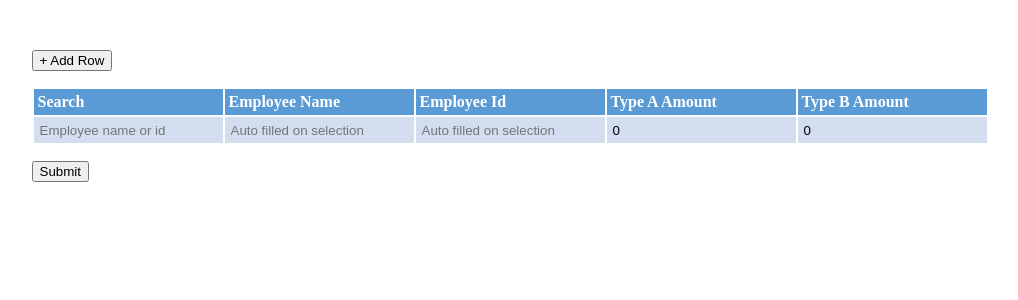
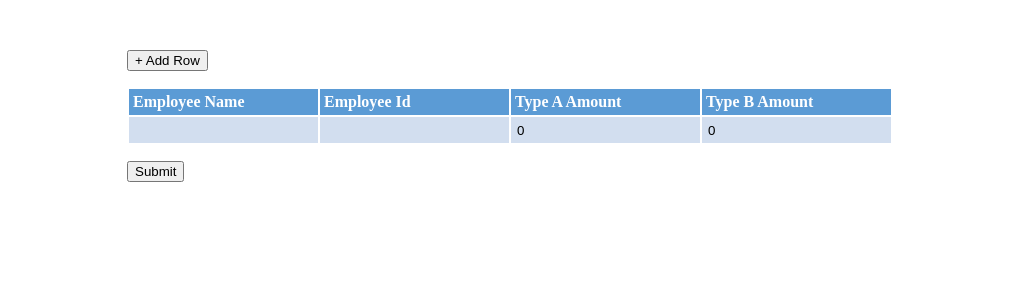
Before and after one commit to bsarnii/employee-management, an Angular app: page / in a window 1280 px wide. Both pictures are taken after a click on the button "+ Add Row". Shown: the top 300 px of the page, without its empty margins (130-1148 px from the left). Built offline with nearby package versions, Linux system fonts and the light colour scheme.

Commit message:
chg: removed search input field

```diff
--- a/src/app/employee/feature-edit-amount/feature-edit-amount.component.html
+++ b/src/app/employee/feature-edit-amount/feature-edit-amount.component.html
@@ -4,7 +4,6 @@
         <form [formGroup]="form">
             <table>
                 <thead>
-                    <th>Search</th>
                     <th>Employee Name</th>
                     <th>Employee Id</th>
                     <th>Type A Amount</th>
@@ -15,26 +14,32 @@
                         <tr class="row" [class.odd]="$odd" [formGroup]="row">
                             <td class="input-overlay-wrapper">
                                 <input
-                                    formControlName="search"
+                                    type="text"
+                                    formControlName="employee_name"
                                     autocomplete="off"
-                                    [value]="row.controls['search'].value"
-                                    (click)="overlay.results = filterResults($event)"
-                                    (keyup)="overlay.results = filterResults($event)"
-                                    class="search-input"
-                                    [id]="'employee_search'+i"
-                                    type="text"
-                                    placeholder="Employee name or id">
+                                    (click)="nameOverlay.results = filterResults($event)"
+                                    (keyup)="nameOverlay.results = filterResults($event)"
+                                    [id]="'employee_name'+i"
+                                >
                                 <app-search-results-overlay
-                                    #overlay
+                                    #nameOverlay
                                     (employeeSelected)="onEmployeeSelect($event, i)"
                                     class="overlay"
                                 />
                             </td>
-                            <td>
-                                <input readonly [value]="row.controls['employee_name'].value" type="text"placeholder="Auto filled on selection">
-                            </td>
-                            <td>
-                                <input readonly [value]="row.controls['employee_id'].value" type="text"placeholder="Auto filled on selection">
+                            <td class="input-overlay-wrapper">
+                                <input
+                                    type="text"
+                                    formControlName="employee_id"
+                                    (click)="idOverlay.results = filterResults($event)"
+                                    (keyup)="idOverlay.results = filterResults($event)"
+                                    [id]="'employee_id'+i"
+                                >
+                                <app-search-results-overlay
+                                    #idOverlay
+                                    (employeeSelected)="onEmployeeSelect($event, i)"
+                                    class="overlay"
+                                />
                             </td>
                             <td>
                                 <input formControlName="TypeA_Amount" min="0" type="number" [id]="'type_a_amount'+i">
--- a/src/app/employee/feature-edit-amount/feature-edit-amount.component.scss
+++ b/src/app/employee/feature-edit-amount/feature-edit-amount.component.scss
@@ -34,6 +34,10 @@ table{
         td{
             padding: 4px;
         }
+        &.ng-touched.ng-invalid{
+            background: #efd2d2;
+            transition: background .5s;
+        }
     }
 }
 
--- a/src/app/employee/feature-edit-amount/feature-edit-amount.component.ts
+++ b/src/app/employee/feature-edit-amount/feature-edit-amount.component.ts
@@ -1,9 +1,10 @@
 import { Component, inject } from '@angular/core';
 import { EditAmountFacade } from '../data-access/edit-amount.facade';
-import { FormArray, FormControl, FormGroup, NonNullableFormBuilder, ReactiveFormsModule, Validators, ValueChangeEvent } from '@angular/forms';
+import { FormArray, FormControl, FormGroup, NonNullableFormBuilder, ReactiveFormsModule, Validators } from '@angular/forms';
 import { CommonModule } from '@angular/common';
 import { SearchResultsOverlayComponent } from "../ui/search-results-overlay/search-results-overlay.component";
 import { Employee } from '../models/employee.model';
+import { employeePairValidator } from '../util/validators/employeePairValidator.util';
 
 @Component({
   selector: 'app-feature-edit-amount',
@@ -23,12 +24,11 @@ export class FeatureEditAmountComponent {
 
   addRow(){
     this.formArray.push(this.fb.group({
-      search: new FormControl(''),
       employee_id: new FormControl('', Validators.required),
       employee_name: new FormControl('', Validators.required),
       TypeA_Amount: new FormControl(0, Validators.required),
       TypeB_Amount: new FormControl(0, Validators.required),
-    }))
+    },{ validators: employeePairValidator(this.facade.mockedEmployeeData()) }))
   }
 
   onEmployeeSelect(employee:Employee, arrayIndex:number){
@@ -50,13 +50,10 @@ export class FeatureEditAmountComponent {
 
   submit(){
     if(this.form.valid){
-      console.log(this.formArray.getRawValue().map(row => {
-        delete row.search;
-        return row
-      }))
+      console.log(this.formArray.getRawValue())
     }else{
       this.formArray.controls.map(control => control.markAsDirty());
-      console.log("Form is invalid!")
+      console.log("Form is invalid!");
     }
 
   }
--- /dev/null
+++ b/src/app/employee/util/validators/employeePairValidator.util.ts
@@ -0,0 +1,15 @@
+import { AbstractControl, ValidationErrors, ValidatorFn } from "@angular/forms";
+import { Employee } from "../../models/employee.model";
+
+export const employeePairValidator = (employeeData: Employee[]): ValidatorFn => {
+    return (control: AbstractControl): ValidationErrors | null => {
+      const employee_id = control.get('employee_id')?.value;
+      const employee_name = control.get('employee_name')?.value;
+
+      const validPair = employeeData.some(
+        employee => employee.id === employee_id && employee.name === employee_name
+      );
+
+      return validPair ? null : { invalidEmployeePair: true };
+    };
+  };
```
